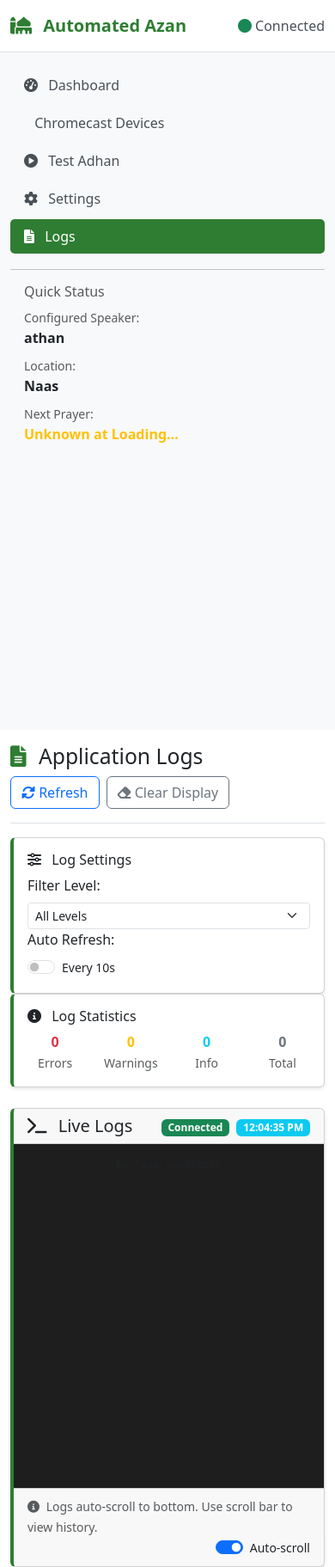
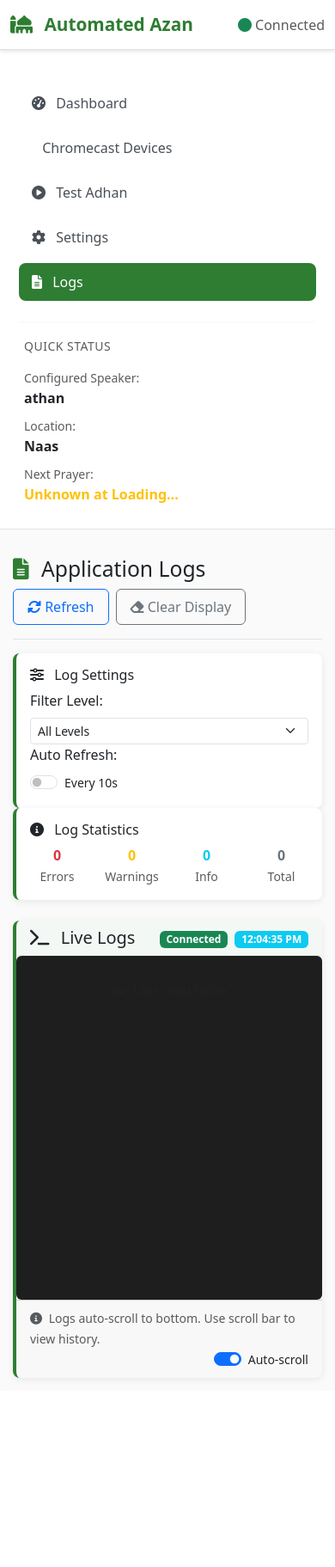
Before and after one commit to shenhab/Automated-Azan, a Flask app: page /logs in a window 390 px wide. Shown: the whole page at 86% size. After the commit the page ends 1606 px from the top, so only its background shows below. Run offline with Flask 3, Linux system fonts and the light colour scheme; some libraries are stand-ins or nearby versions.

Commit message:
Fix frontend styling issues and scheduler status display
- Cleaned up CSS in base.html to remove duplicate rules and improve visual hierarchy
- Enhanced card designs with better shadows, borders, and responsive layouts
- Added proper color scheme using CSS variables for consistency
- Fixed scheduler status to dynamically fetch actual state from backend
- Added debug logging for troubleshooting scheduler status issues
- Implemented WebSocket updates to refresh scheduler status in real-time
- Added console logging on frontend for debugging status updates

The scheduler status badge now accurately reflects whether the scheduler
is running with scheduled prayer jobs instead of always showing "Stopped".

🤖 Generated with [Claude Code](https://claude.com/claude-code)

Co-Authored-By: Claude <noreply@anthropic.com>

```diff
--- a/templates/base.html
+++ b/templates/base.html
@@ -17,103 +17,218 @@
             --islamic-green: #2e7d32;
             --islamic-gold: #ffd700;
             --islamic-blue: #1976d2;
+            --light-gray: #f8f9fa;
+            --border-color: #dee2e6;
+        }
+
+        body {
+            background-color: #fafafa;
+        }
+
+        /* Navbar Styles */
+        .navbar {
+            box-shadow: 0 2px 4px rgba(0,0,0,0.1);
         }
 
         .navbar-brand {
             color: var(--islamic-green) !important;
             font-weight: bold;
+            font-size: 1.3rem;
         }
 
+        /* Card Styles */
         .islamic-card {
+            border: none;
             border-left: 4px solid var(--islamic-green);
-            box-shadow: 0 2px 4px rgba(0,0,0,0.1);
+            box-shadow: 0 2px 8px rgba(0,0,0,0.08);
+            border-radius: 8px;
+            overflow: hidden;
+        }
+
+        .islamic-card .card-header {
+            background-color: rgba(46, 125, 50, 0.05);
+            border-bottom: 1px solid rgba(46, 125, 50, 0.1);
         }
 
         .prayer-time-card {
             background: linear-gradient(135deg, var(--islamic-green), var(--islamic-blue));
             color: white;
             border: none;
+            border-radius: 12px;
         }
 
+        .prayer-time-card .card-header {
+            background-color: transparent;
+            border-bottom: 1px solid rgba(255,255,255,0.2);
+        }
+
+        /* Badge Styles */
         .status-badge {
             font-size: 0.8em;
+            padding: 0.35em 0.65em;
         }
 
+        /* Chromecast Device Cards */
         .chromecast-device {
-            border: 1px solid #dee2e6;
-            border-radius: 8px;
-            padding: 15px;
-            margin-bottom: 10px;
-            transition: all 0.3s;
+            border: 1px solid var(--border-color);
+            border-radius: 10px;
+            padding: 20px;
+            margin-bottom: 15px;
+            background-color: white;
+            transition: all 0.3s ease;
         }
 
         .chromecast-device:hover {
             border-color: var(--islamic-green);
-            box-shadow: 0 2px 8px rgba(46, 125, 50, 0.2);
+            box-shadow: 0 4px 12px rgba(46, 125, 50, 0.15);
+            transform: translateY(-2px);
         }
 
         .chromecast-device.selected {
             border-color: var(--islamic-green);
-            background-color: rgba(46, 125, 50, 0.1);
+            border-width: 2px;
+            background-color: rgba(46, 125, 50, 0.05);
         }
 
+        /* Spinner Styles */
         .discovery-spinner {
             display: none;
         }
 
+        /* Log Container */
         .log-container {
             background-color: #1e1e1e;
-            color: #f8f9fa;
-            font-family: 'Courier New', monospace;
-            font-size: 12px;
+            color: #d4d4d4;
+            font-family: 'Consolas', 'Monaco', 'Courier New', monospace;
+            font-size: 13px;
+            line-height: 1.5;
             max-height: 400px;
             overflow-y: auto;
+            border-radius: 6px;
+            padding: 15px;
         }
 
+        /* Next Prayer Highlight */
         .next-prayer {
             background: linear-gradient(45deg, var(--islamic-gold), #ff9800);
             color: #333;
             font-weight: bold;
+            border-radius: 8px;
+            box-shadow: 0 2px 6px rgba(255, 152, 0, 0.3);
         }
 
+        /* Sidebar Styles */
         .sidebar {
-            background-color: #f8f9fa;
+            background-color: white;
             min-height: calc(100vh - 56px);
+            border-right: 1px solid var(--border-color);
+            padding-top: 20px;
         }
 
-        .nav-link {
+        .sidebar .nav-link {
             color: #495057;
-            border-radius: 5px;
-            margin: 2px 0;
+            border-radius: 8px;
+            margin: 4px 10px;
+            padding: 10px 15px;
+            transition: all 0.2s;
         }
 
-        .nav-link:hover, .nav-link.active {
+        .sidebar .nav-link:hover {
+            background-color: rgba(46, 125, 50, 0.08);
+            color: var(--islamic-green);
+        }
+
+        .sidebar .nav-link.active {
             background-color: var(--islamic-green);
             color: white !important;
         }
 
+        .sidebar hr {
+            margin: 20px 10px;
+            border-color: var(--border-color);
+        }
+
+        /* Quick Status Section */
+        .sidebar .px-3 {
+            padding: 0 20px;
+        }
+
+        .sidebar .px-3 h6 {
+            color: #6c757d;
+            font-size: 0.875rem;
+            text-transform: uppercase;
+            letter-spacing: 0.5px;
+            margin-bottom: 15px;
+        }
+
+        /* Icon Styles */
         .islamic-icon {
             color: var(--islamic-green);
+        }
+
+        /* Main Content Area */
+        main {
+            background-color: transparent;
+            padding: 20px !important;
+        }
+
+        /* Alert Styles */
+        .alert {
+            border-radius: 8px;
+            border: none;
+            box-shadow: 0 2px 6px rgba(0,0,0,0.08);
+        }
+
+        /* Button Styles */
+        .btn {
+            border-radius: 6px;
+            padding: 8px 16px;
+            font-weight: 500;
+            transition: all 0.2s;
+        }
+
+        .btn-primary {
+            background-color: var(--islamic-green);
+            border-color: var(--islamic-green);
+        }
+
+        .btn-primary:hover {
+            background-color: #236b26;
+            border-color: #236b26;
+            transform: translateY(-1px);
+            box-shadow: 0 4px 8px rgba(46, 125, 50, 0.3);
+        }
+
+        /* Responsive adjustments */
+        @media (max-width: 768px) {
+            .sidebar {
+                min-height: auto;
+                border-right: none;
+                border-bottom: 1px solid var(--border-color);
+                padding-bottom: 20px;
+            }
+
+            main {
+                padding: 15px !important;
+            }
         }
 
         /* Test page specific styles */
         .device-card {
             transition: transform 0.2s, box-shadow 0.2s;
-            border: 1px solid #dee2e6;
+            border: 1px solid var(--border-color);
+            background-color: white;
+            border-radius: 8px;
         }
 
         .device-card:hover {
             transform: translateY(-2px);
-            box-shadow: 0 4px 12px rgba(0,0,0,0.15);
+            box-shadow: 0 4px 12px rgba(0,0,0,0.12);
             border-color: var(--islamic-green);
         }
 
         .device-status {
             font-size: 0.75em;
-        }
-
-        .discovery-spinner {
-            display: none;
         }
 
     </style>
--- a/web_interface.py
+++ b/web_interface.py
@@ -240,10 +240,27 @@ def index():
     load_config()
     load_prayer_times()
 
+    # Debug logging for scheduler status
+    logging.info(f"[DEBUG] Dashboard loading - scheduler_status: {scheduler_status}")
+
+    # Try to get actual scheduler status from the scheduler if available
+    actual_status = {"running": False, "next_prayer": None, "last_update": None}
+    if web_scheduler:
+        try:
+            status_data = web_scheduler.get_scheduler_status()
+            actual_status["running"] = status_data.get("success", False) and status_data.get("total_jobs", 0) > 0
+            actual_status["next_prayer"] = status_data.get("next_run")
+            actual_status["last_update"] = datetime.now().isoformat()
+            logging.info(f"[DEBUG] Got scheduler status from web_scheduler: {actual_status}")
+        except Exception as e:
+            logging.error(f"[DEBUG] Error getting scheduler status: {e}")
+    else:
+        logging.warning("[DEBUG] web_scheduler is not available")
+
     return render_template('dashboard.html',
                          config=current_config,
                          prayer_times=prayer_times,
-                         scheduler_status=scheduler_status)
+                         scheduler_status=actual_status)
 
 @app.route('/chromecasts')
 def chromecasts():
@@ -829,10 +846,22 @@ def handle_status_request():
     load_config()
     load_prayer_times()
 
+    # Get actual scheduler status
+    actual_status = {"running": False, "next_prayer": None, "last_update": None}
+    if web_scheduler:
+        try:
+            status_data = web_scheduler.get_scheduler_status()
+            actual_status["running"] = status_data.get("success", False) and status_data.get("total_jobs", 0) > 0
+            actual_status["next_prayer"] = status_data.get("next_run")
+            actual_status["last_update"] = datetime.now().isoformat()
+            logging.info(f"[DEBUG] WebSocket status request - scheduler status: {actual_status}")
+        except Exception as e:
+            logging.error(f"[DEBUG] WebSocket error getting scheduler status: {e}")
+
     emit('status_update', {
         'config': current_config,
         'prayer_times': prayer_times,
-        'scheduler_status': scheduler_status,
+        'scheduler_status': actual_status,
         'devices': get_discovered_devices()
     })
 
```
Also changed, not shown: templates/dashboard.html (+26 -0 lines).
